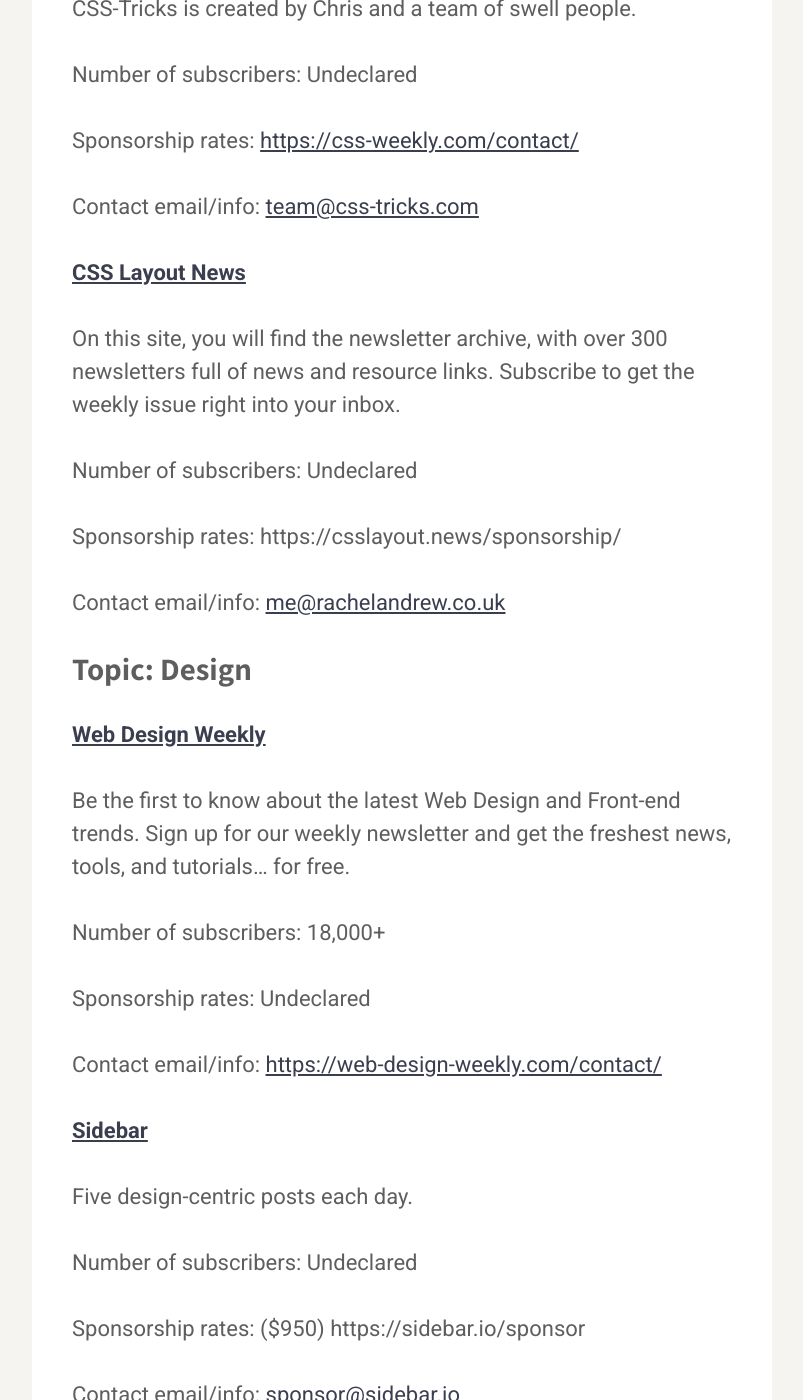
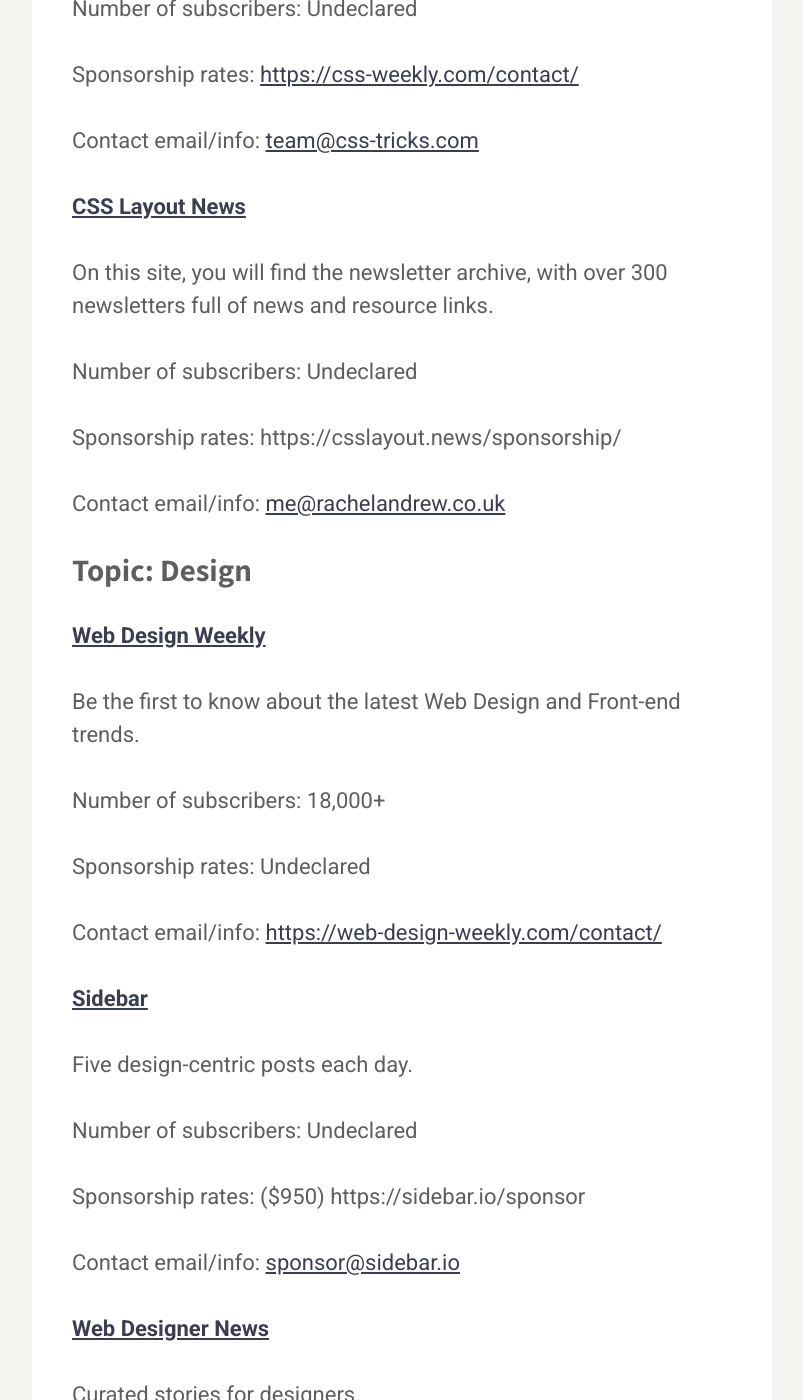
Before and after one commit to karllhughes/learn, a Jekyll site: the page built from _posts/2022-03-12-the-ultimate-list-of-developer-newsletters.md, in a window 1280 px wide and 1400 px high, scrolled down 16535 px. Shown: the whole window, without its empty margins (238-1041 px from the left). Built offline with Jekyll 4.4.1, drawn with Linux system fonts in a browser that asks for light colours; a script that is not in the unit is left out; some of the changed text lies outside the part shown.

Commit message:
Update Posts “2022-03-12-the-ultimate-list-of-developer-newsletters”

```diff
--- a/_posts/2022-03-12-the-ultimate-list-of-developer-newsletters.md
+++ b/_posts/2022-03-12-the-ultimate-list-of-developer-newsletters.md
@@ -198,7 +198,7 @@
 
 **[Web Tools Weekly](https://webtoolsweekly.com/)**
 
-Web Tools Weekly is a front-end development and web design newsletter with a focus on tools
+Web Tools Weekly is a front-end development and web design newsletter with a focus on tools.
 
 Number of subscribers: 12,262
 
@@ -230,7 +230,7 @@
 
 **[The Smashing Email Newsletter](https://www.smashingmagazine.com/the-smashing-newsletter/)**
 
-Every Tuesday we send out an editorial email newsletter with useful tips and techniques on front-end and UX. Subscribe and get the Interface Design Checklists (131 MB, PDF) as a gift.
+Every Tuesday we send out an editorial email newsletter with useful tips and techniques on front-end and UX.
 
 Number of subscribers: 180,000
 
@@ -358,7 +358,7 @@
 
 **[Vue.js Developers Newsletter](https://www.getrevue.co/profile/vuejs-developers)**
 
-The Vue.js Developers Newsletter is a weekly curated publication of the best articles, latest news, and coolest Vue projects. Subscribe now stay up-to-date with everything Vue.js.
+The Vue.js Developers Newsletter is a weekly curated publication of the best articles, latest news, and coolest Vue projects.
 
 Number of subscribers: 5865
 
@@ -412,7 +412,7 @@
 
 **[CSS Layout News](http://csslayout.news/)**
 
-On this site, you will find the newsletter archive, with over 300 newsletters full of news and resource links. Subscribe to get the weekly issue right into your inbox.
+On this site, you will find the newsletter archive, with over 300 newsletters full of news and resource links.
 
 Number of subscribers: Undeclared
 
@@ -424,7 +424,7 @@
 
 **[Web Design Weekly](https://web-design-weekly.com/)**
 
-Be the first to know about the latest Web Design and Front-end trends. Sign up for our weekly newsletter and get the freshest news, tools, and tutorials… for free.
+Be the first to know about the latest Web Design and Front-end trends.
 
 Number of subscribers: 18,000+
 
```
Also changed, not shown: other parts of _posts/2022-03-12-the-ultimate-list-of-developer-newsletters.md (+3 -3 lines).
